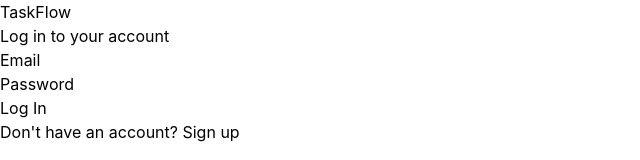
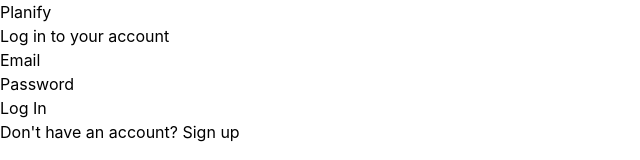
Before and after one commit to harmannmahna/planify, a React (Vite) app in the folder frontend/: page /login in a window 1280 px wide. Shown: the top 160 px of the page, without its empty margins (0-640 px from the left). Built offline with nearby package versions, Linux system fonts and the light colour scheme; no server answers.

Commit message:
fix: rename TaskFlow to Planify across frontend

```diff
--- a/frontend/src/pages/Login.jsx
+++ b/frontend/src/pages/Login.jsx
@@ -25,7 +25,7 @@
   return (
     <div className="min-h-screen flex items-center justify-center bg-slate-50 px-4">
       <div className="w-full max-w-sm bg-white rounded-xl shadow-sm border border-slate-200 p-8">
-        <h1 className="text-2xl font-bold text-indigo-600 mb-1 text-center">TaskFlow</h1>
+        <h1 className="text-2xl font-bold text-indigo-600 mb-1 text-center">Planify</h1>
         <p className="text-sm text-slate-500 text-center mb-6">Log in to your account</p>
 
         {error && (
```
